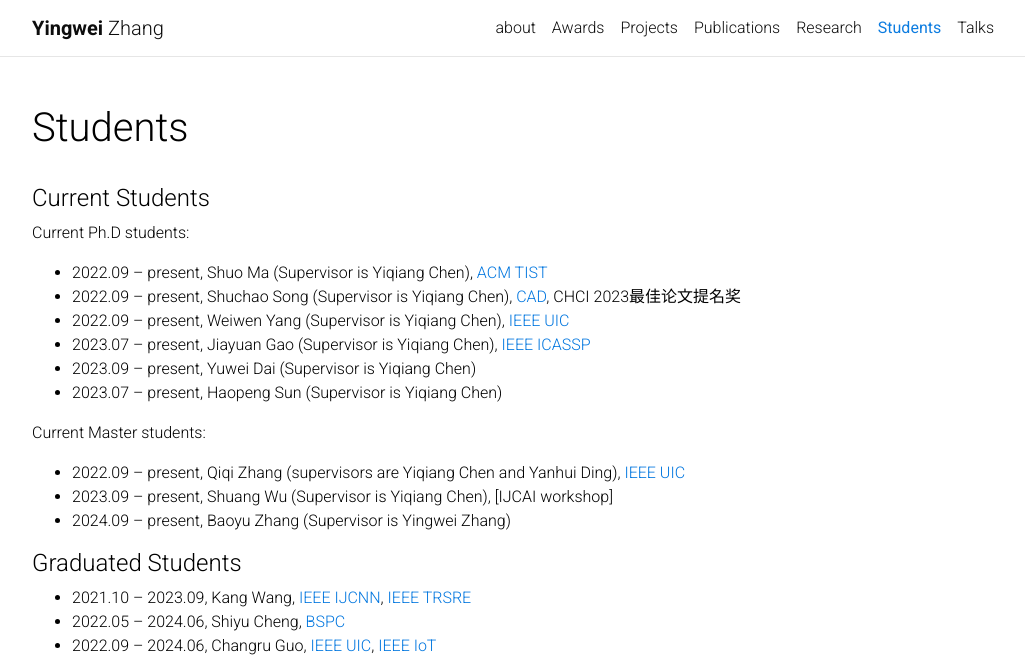
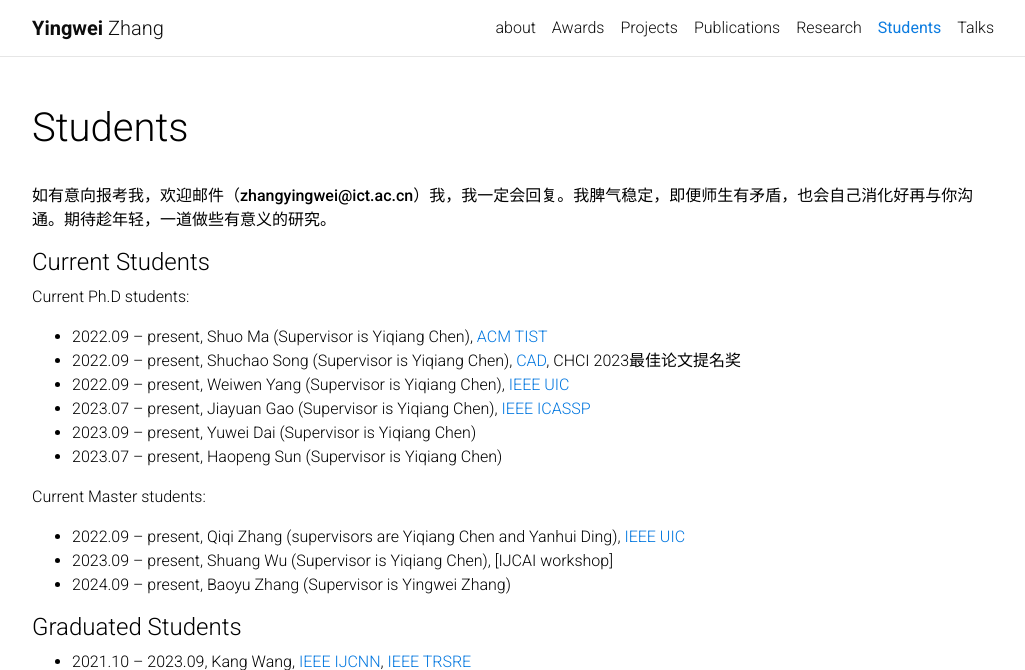
Before and after one commit to M-youyou/M-youyou.github.io, a Jekyll site: the page built from _pages/others.md, in a window 1280 px wide, cut to the strip 0-670 px from the top of the page. Shown: the whole strip, without its empty margins (123-1148 px from the left). Built offline with Jekyll 4.4.1, drawn with Linux system fonts in a browser that asks for light colours; comment, search, counter and statistics services are not loaded.

Commit message:
Update others.md

```diff
--- a/_pages/others.md
+++ b/_pages/others.md
@@ -5,6 +5,8 @@ permalink: /students/
 nav: true
 nav_order: 4
 ---
+
+**如有意向报考我，欢迎邮件（zhangyingwei@ict.ac.cn）我，我一定会回复。我脾气稳定，即便师生有矛盾，也会自己消化好再与你沟通。期待趁年轻，一道做些有意义的研究。**
 
 #### Current Students
 
```
